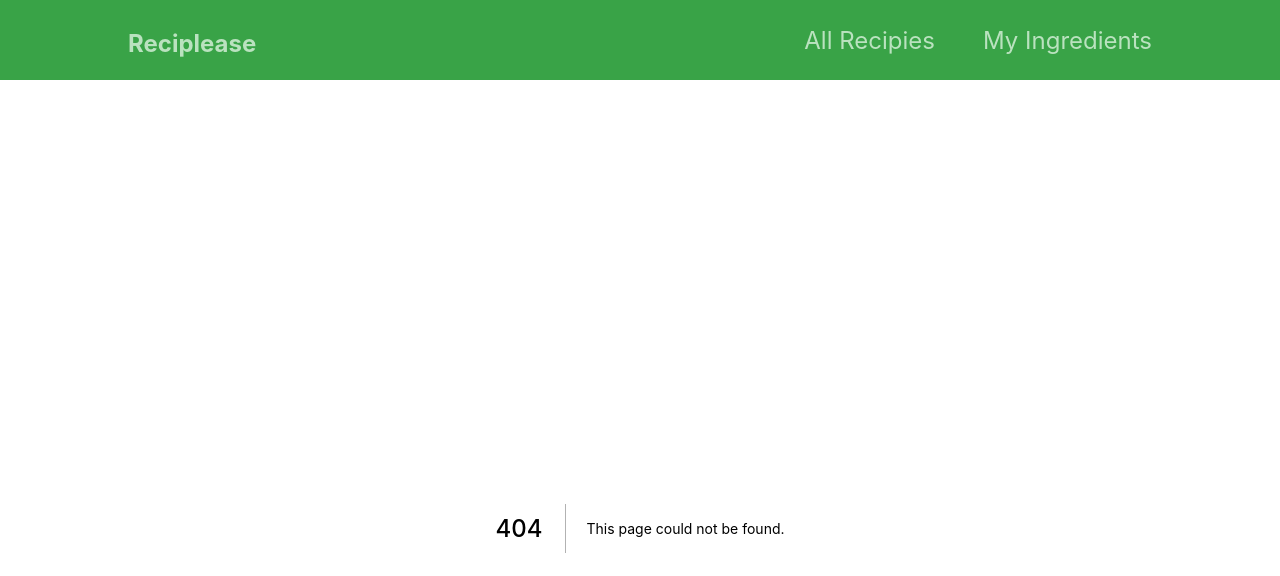
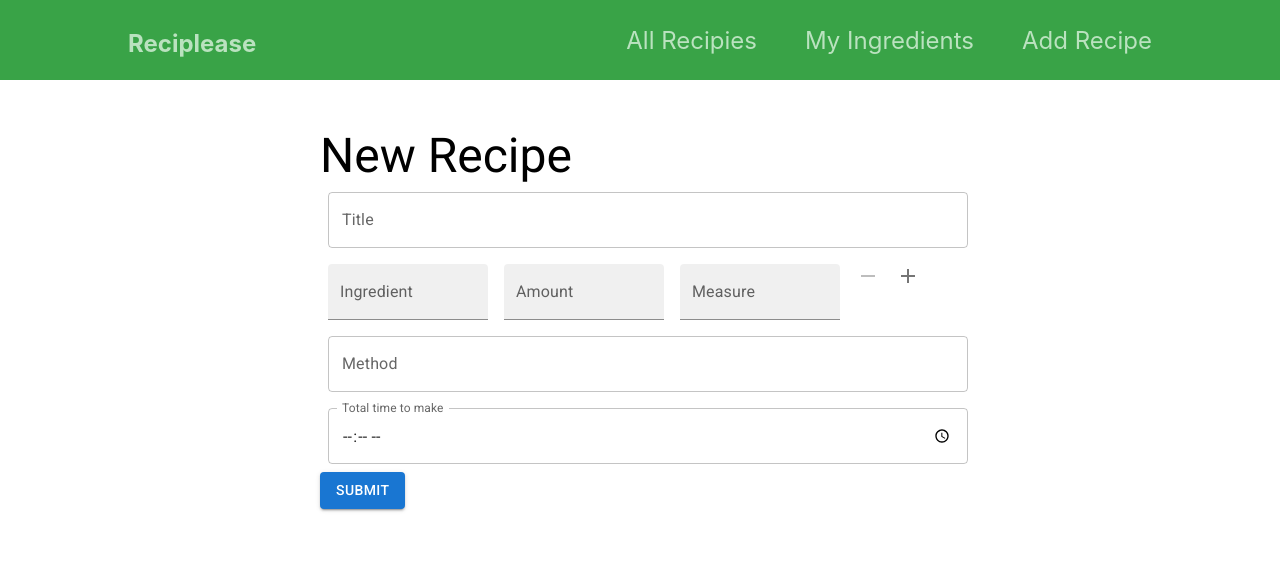
Before and after one commit to jimhardy/reciplease, a Next.js app: page /all-recipes/new in a window 1280 px wide. Before the commit this address had no page. Shown: the top 576 px of the page. Built offline with nearby package versions, Linux system fonts and the light colour scheme.

Commit message:
list all recipes, api/all-recipes endpoint

```diff
--- a/components/layout/MainNavigation.js
+++ b/components/layout/MainNavigation.js
@@ -15,6 +15,9 @@ export default function MainNavigation() {
           <li>
             <Link href='/my-ingredients'>My Ingredients</Link>
           </li>
+          <li>
+            <Link href='/recipes/new'>Add Recipe</Link>
+          </li>
         </ul>
       </nav>
     </header>
--- /dev/null
+++ b/config/default.json
@@ -0,0 +1,3 @@
+{
+    "host": "http://localhost:3000"
+}
--- a/package.json
+++ b/package.json
@@ -22,6 +22,7 @@
     "@fontsource/roboto": "^4.5.1",
     "@mui/icons-material": "^5.2.5",
     "@mui/material": "^5.2.5",
+    "config": "^3.3.6",
     "next": "12.0.7",
     "react": "17.0.2",
     "react-dom": "17.0.2",
--- /dev/null
+++ b/pages/all-recipes/new.js
@@ -0,0 +1,152 @@
+import Link from 'next/link';
+import { useState } from 'react';
+import { useRouter } from 'next/router';
+import {
+  TextField,
+  Typography,
+  FormControl,
+  IconButton,
+  Button,
+  Box
+} from '@mui/material';
+import RemoveIcon from '@mui/icons-material/Remove';
+import AddIcon from '@mui/icons-material/Add';
+import { v4 as uuidv4 } from 'uuid';
+
+export default function Recipes() {
+  const router = useRouter();
+  const [recipe, setRecipe] = useState({
+    title: '',
+    ingredients: [],
+    method: '',
+    time: '',
+  });
+
+  const [ingredients, setIngredients] = useState([{ id: uuidv4(), ingredientName: '', amount: '', measure: '' }]);
+
+  const handleSubmit = async (e) => {
+    try {
+      const submitRecipe = {
+        ...recipe,
+        ingredients,
+      };
+      if (!Object.values(submitRecipe).every((value) => value.length > 0)) {
+        e.preventDefault();
+        console.log('fields can not be blank');
+      }
+      const response = await fetch('/api/add-recipe', {
+        method: 'POST',
+        body: JSON.stringify(submitRecipe),
+        headers: {
+          'Content-Type': 'application/json',
+        },
+      });
+      return response.json();
+    } catch (error) {
+      console.log('error submitting recipe');
+      throw new Error(error);
+    }
+  };
+
+  const handleChange = (e) => {
+    setRecipe({ ...recipe, [e.target.id]: e.target.value });
+  };
+
+  const handleChangeIngredients = (id, event) => {
+    const newInputFields = ingredients.map((i) => {
+      if (id === i.id) {
+        i[event.target.name] = event.target.value;
+      }
+      return i;
+    });
+    setIngredients(newInputFields);
+  };
+
+  const handleAddIngredient = () => {
+    setIngredients([...ingredients, { id: uuidv4(), ingredientName: '', amount: '', measure: '' }]);
+  };
+
+  const handleRemoveIngredient = (id) => {
+    const values = [...ingredients];
+    values.splice(
+      values.findIndex((value) => value.id === id),
+      1
+    );
+    setIngredients(values);
+  };
+
+  return (
+    <Box
+      component='form'
+      sx={{
+        '& .MuiTextField-root': { m: 1, width: '100%' },
+      }}
+      noValidate
+      autoComplete='off'
+    >
+      <Typography variant='h3'>New Recipe</Typography>
+      <TextField id='title' label='Title' value={recipe.title} onChange={handleChange} />
+      <FormControl>
+        <form className={'root'} onSubmit={handleSubmit}>
+          <Box
+            component='form'
+            sx={{
+              '& .MuiTextField-root': { m: 1, width: '25%' },
+            }}
+            noValidate
+            autoComplete='off'
+          >
+            {ingredients.map((inputField, index) => (
+              <div key={inputField.id}>
+                <TextField
+                  name='ingredientName'
+                  label='Ingredient'
+                  variant='filled'
+                  value={inputField.ingredientName}
+                  onChange={(event) => handleChangeIngredients(inputField.id, event)}
+                />
+                <TextField
+                  name='amount'
+                  label='Amount'
+                  variant='filled'
+                  value={inputField.amount}
+                  onChange={(event) => handleChangeIngredients(inputField.id, event)}
+                />
+                <TextField
+                  name='measure'
+                  label='Measure'
+                  variant='filled'
+                  value={inputField.measure}
+                  onChange={(event) => handleChangeIngredients(inputField.id, event)}
+                />
+                <IconButton disabled={ingredients.length === 1} onClick={() => handleRemoveIngredient(inputField.id)}>
+                  <RemoveIcon />
+                </IconButton>
+                {index + 1 === ingredients.length && (
+                  <IconButton onClick={handleAddIngredient}>
+                    <AddIcon />
+                  </IconButton>
+                )}
+              </div>
+            ))}
+          </Box>
+          <TextField id='method' label='Method' multiline maxRows={99} value={recipe.method} onChange={handleChange} />
+          <TextField
+            id='time'
+            label='Total time to make'
+            type='time'
+            value={recipe.time}
+            InputLabelProps={{
+              shrink: true,
+            }}
+            sx={{ width: 30 }}
+            onChange={handleChange}
+          />
+          <Button className={'button'} variant='contained' color='primary' type='submit' onClick={handleSubmit}>
+            Submit
+          </Button>
+        </form>
+      </FormControl>
+    </Box>
+  );
+}
--- a/pages/api/all-recipes.js
+++ b/pages/api/all-recipes.js
@@ -1,10 +1,10 @@
 import { recipeService } from '../../app/index';
 
-export default function handler(req, res) {
-  if (req.method === 'GET') {
-    return recipeService.getAllRecipes().then((recipes) => {
-      console.log(recipes);
-      return res.status(200).json({ recipes });
-    });
-  }
+export default async function handler(req, res) {
+  try {
+    if (req.method === 'GET') {
+      const response = await recipeService.getAllRecipes();
+      return res.status(200).json({ recipes: response });
+    }
+  } catch (error) {}
 }
```
Also changed, not shown: pages/all-recipes/index.js (added, +52 -0 lines), 1 other file (tests, documents, lock files or other folders).
